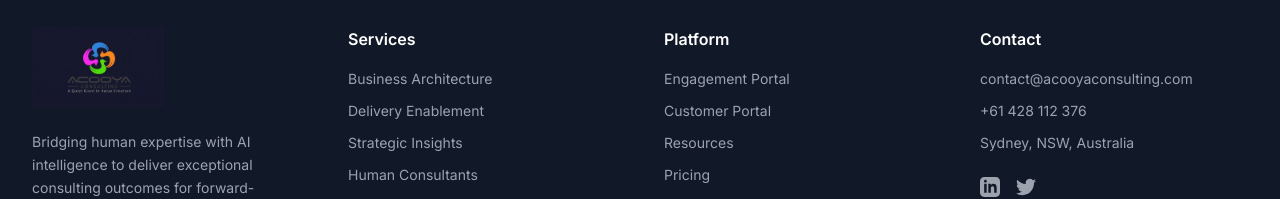
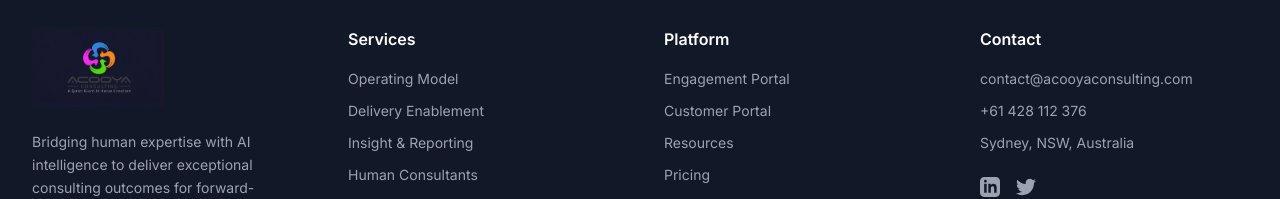
Before and after one commit to BrooklynY/acooya-consulting, a React (Vite) app: page / in a window 1280 px wide. Shown: the part 6101-6300 px from the top of the page. Built offline with nearby package versions, Linux system fonts and the light colour scheme.

Commit message:
Update services list in Layout component (footer)
Signed-off-by: Chookln <96118081+BrooklynY@users.noreply.github.com>

```diff
--- a/src/components/Layout.tsx
+++ b/src/components/Layout.tsx
@@ -233,9 +233,9 @@ const Layout: React.FC = ({ children }: { children?: React.ReactNode }) => {
             <div>
               <h3 className="font-semibold mb-4">Services</h3>
               <ul className="space-y-3 text-sm text-gray-400">
-                <li><Link to="/services#business-architecture" className="hover:text-white transition-colors">Business Architecture</Link></li>
+                <li><Link to="/services#operating-model" className="hover:text-white transition-colors">Operating Model</Link></li>
                 <li><Link to="/services#delivery-enablement" className="hover:text-white transition-colors">Delivery Enablement</Link></li>
-                <li><Link to="/services#strategic-insights" className="hover:text-white transition-colors">Strategic Insights</Link></li>
+                <li><Link to="/services#insight-reporting" className="hover:text-white transition-colors">Insight & Reporting</Link></li>
                 <li><Link to="/marketplace" className="hover:text-white transition-colors">Human Consultants</Link></li>
                 <li><Link to="/marketplace?tab=ai" className="hover:text-white transition-colors">AI Agents</Link></li>
               </ul>
```
